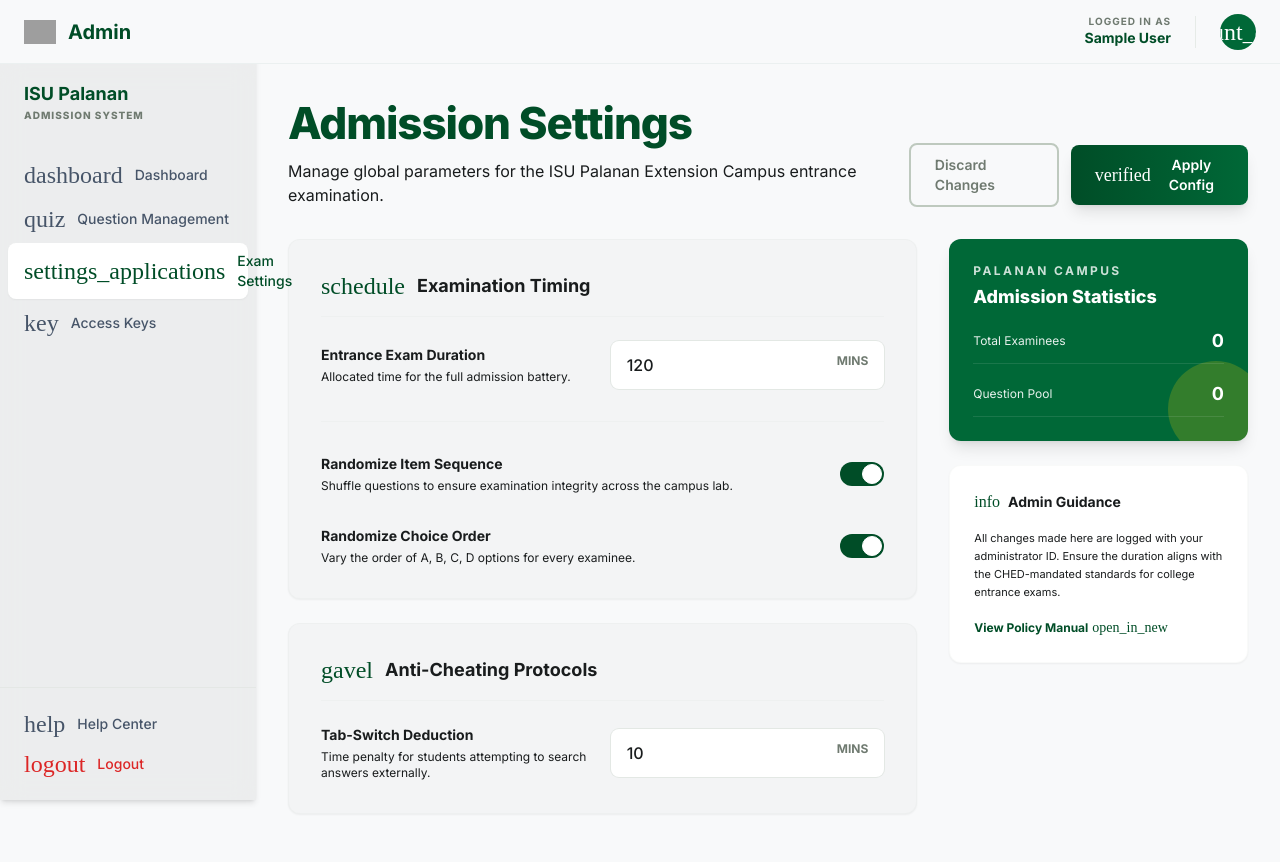
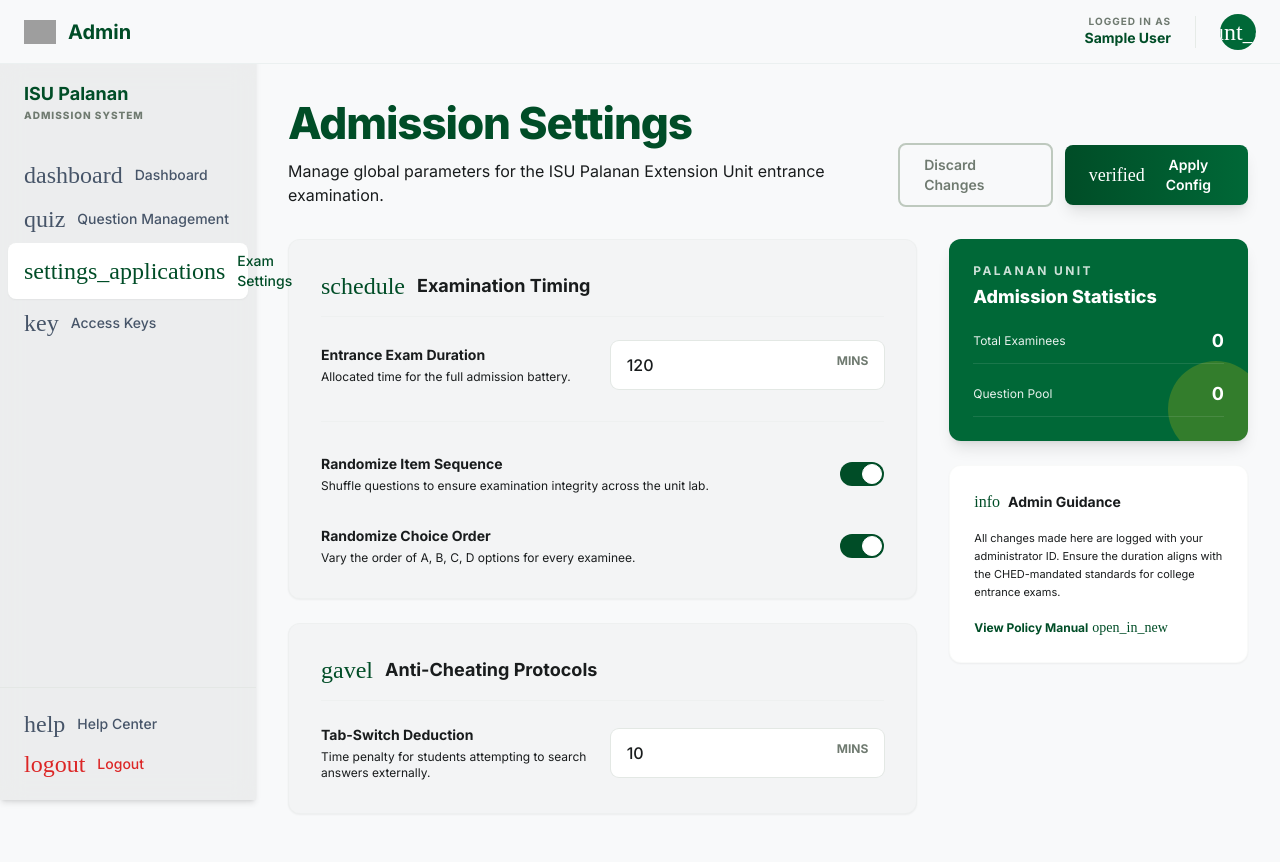
Before and after one commit to WWH16/CCAT, a Django app: page /ccat_admin/exam_settings/ in a window 1280 px wide. Run offline with Django 5.2, Linux system fonts and the light colour scheme; the visitor is signed in with stand-in values (Sample User, id 1); data comes from the database, SQL or seed files in the repository; data that the repository does not hold is empty; some web fonts are replaced; grey boxes are pictures that could not be loaded.

Commit message:
refactor: replace the campus with unit

```diff
--- a/CCAT/ccat_admin/templates/ccat_admin/admin_dashboard.html
+++ b/CCAT/ccat_admin/templates/ccat_admin/admin_dashboard.html
@@ -9,7 +9,7 @@
     <div>
         <h1 class="text-3xl md:text-[2.75rem] font-extrabold text-primary tracking-tight leading-tight font-headline">Administrative Overview</h1>
         <p class="text-sm text-on-surface-variant max-w-xl leading-relaxed mt-2">
-            Welcome back. Here is the current status of student registration and real-time performance metrics for the Palanan Campus.
+            Welcome back. Here is the current status of student registration and real-time performance metrics for the Palanan Unit.
         </p>
     </div>
     <a href="{% url 'admin_export_csv' %}"
--- a/CCAT/ccat_admin/templates/ccat_admin/exam_settings.html
+++ b/CCAT/ccat_admin/templates/ccat_admin/exam_settings.html
@@ -10,7 +10,7 @@
 <header class="flex flex-col md:flex-row md:items-end justify-between gap-6 mb-8">
     <div>
         <h1 class="text-[2.75rem] font-extrabold tracking-tight text-primary leading-tight font-headline">Admission Settings</h1>
-        <p class="text-on-surface-variant max-w-2xl mt-2">Manage global parameters for the ISU Palanan Extension Campus entrance examination.</p>
+        <p class="text-on-surface-variant max-w-2xl mt-2">Manage global parameters for the ISU Palanan Extension Unit entrance examination.</p>
     </div>
     <div class="flex items-center gap-3">
         <a href="{% url 'exam_settings' %}"
@@ -71,7 +71,7 @@
                 <div class="flex items-center justify-between">
                     <div class="max-w-md">
                         <label class="block text-sm font-bold text-on-surface mb-1">Randomize Item Sequence</label>
-                        <p class="text-xs text-on-surface-variant">Shuffle questions to ensure examination integrity across the campus lab.</p>
+                        <p class="text-xs text-on-surface-variant">Shuffle questions to ensure examination integrity across the unit lab.</p>
                     </div>
                     <label class="relative inline-flex items-center cursor-pointer">
                         <input
@@ -134,7 +134,7 @@
 
         <div class="bg-primary-container rounded-xl p-6 text-white shadow-lg relative overflow-hidden">
             <div class="relative z-10">
-                <h4 class="text-xs font-bold uppercase tracking-[0.2em] opacity-80 mb-1">Palanan Campus</h4>
+                <h4 class="text-xs font-bold uppercase tracking-[0.2em] opacity-80 mb-1">Palanan Unit</h4>
                 <p class="text-lg font-black mb-4">Admission Statistics</p>
                 <div class="space-y-4">
                     <div class="flex items-center justify-between border-b border-white/10 pb-2">
--- a/CCAT/ccat_admin/templates/ccat_admin/question_management.html
+++ b/CCAT/ccat_admin/templates/ccat_admin/question_management.html
@@ -7,7 +7,7 @@
 <header class="flex flex-col md:flex-row md:items-end justify-between gap-6 mb-8">
     <div>
         <h1 class="text-[2.75rem] font-extrabold tracking-tight text-primary leading-tight font-headline">Question Repository</h1>
-        <p class="text-on-surface-variant max-w-2xl mt-2">Manage, categorize, and validate the Palanan Extension Campus comprehensive database of admission test queries.</p>
+        <p class="text-on-surface-variant max-w-2xl mt-2">Manage, categorize, and validate the Palanan Extension Unit comprehensive database of admission test queries.</p>
     </div>
     <div class="flex items-center gap-3">
         <a href="{% url 'export_questions' %}" class="px-6 py-2.5 rounded-lg border-2 border-primary text-primary font-semibold hover:bg-primary/5 transition-colors flex items-center gap-2 text-sm">
```
